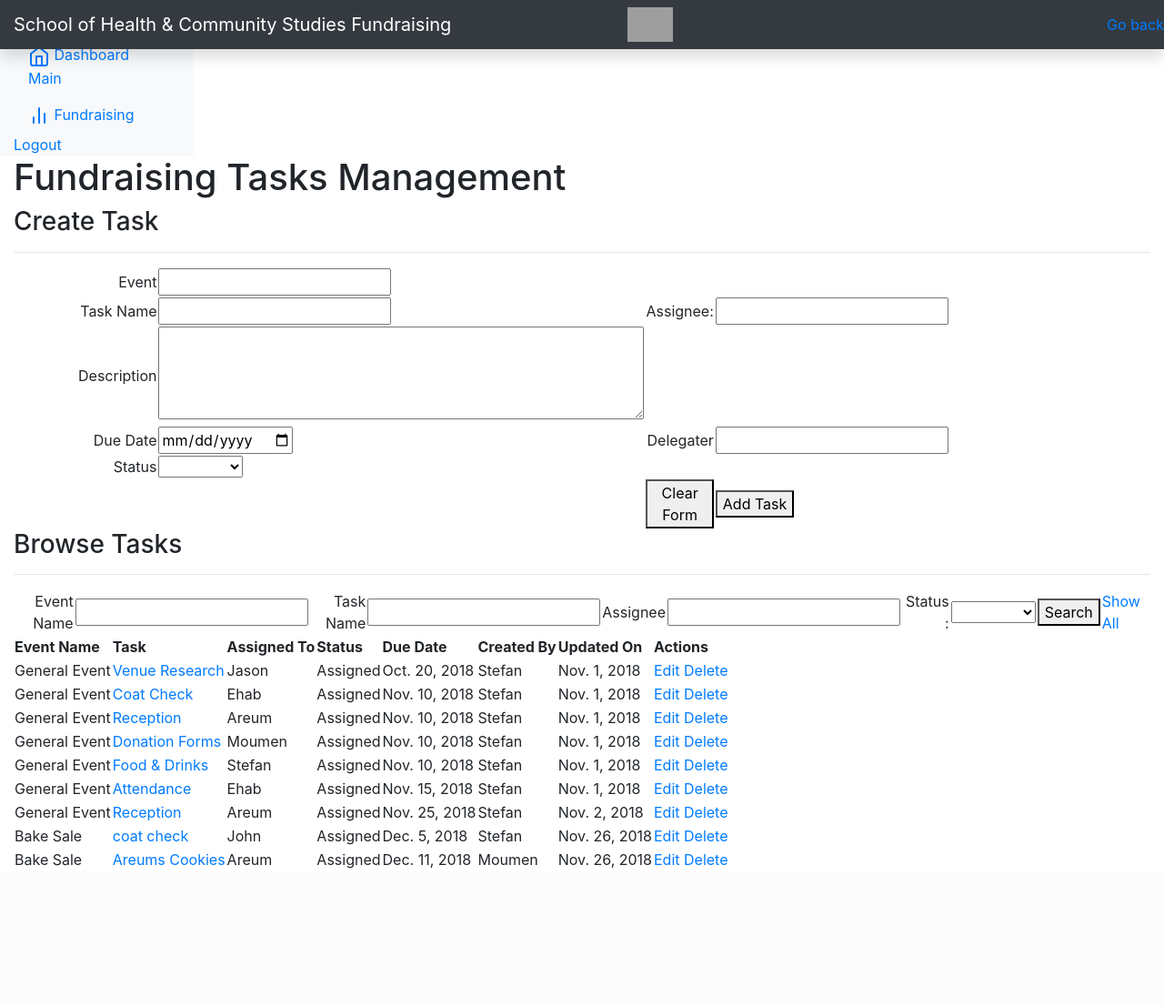
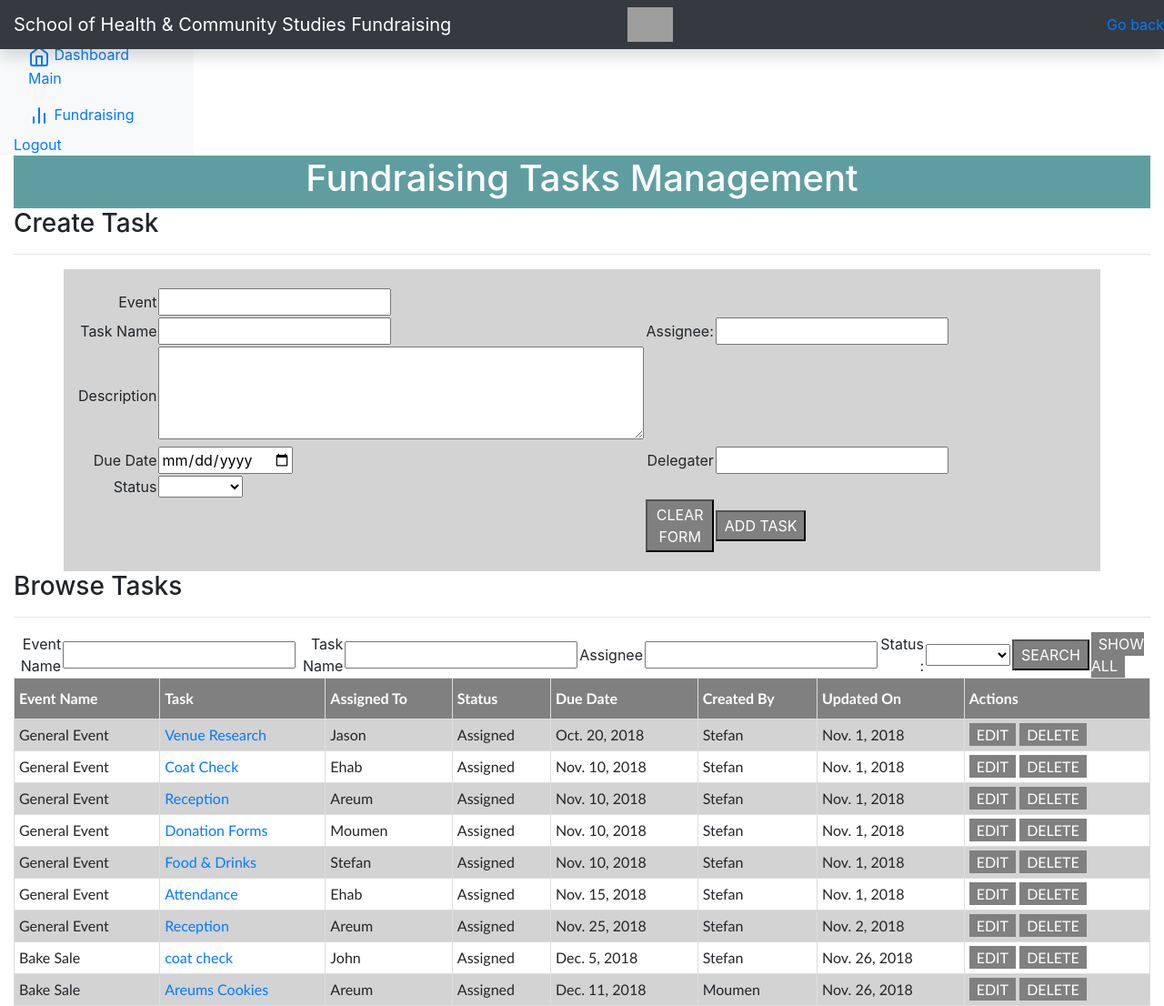
Before and after one commit to hobachi/ChildYouthFundraiser, a Django app: page / in a window 1280 px wide. Shown: the whole page at 91% size. Before the commit the page ends 955 px from the top, so only its background shows below. Run offline with Django 3.2, Linux system fonts and the light colour scheme; a user stored in the database is signed in; data comes from the database, SQL or seed files in the repository; both versions use the stored data as it was after the commit; some libraries are stand-ins or nearby versions; grey boxes are pictures that could not be loaded.

Commit message:
https://github.com/hobachi/ChildYouthFundraiser

```diff
--- a/tasksapp/templates/index.html
+++ b/tasksapp/templates/index.html
@@ -8,9 +8,95 @@
 <p></p>
 
 {% load static %}
-<html lang="en">
 <head>
+<style>
+        body {
+            font-family: Arial, Helvetica, sans-serif;
+        }
+        header {
+            background-color: CadetBlue;
+            padding: 1px;
+            text-align: center;
+            font-size: 15px;
+            color: white;
+        }
+        .container {
+            background-color: lightgrey;
+            padding: 20px;
+        }
+        #tasks {
+            font-family: "Trebuchet MS", Arial, Helvetica, sans-serif;
+            /*border-collapse: collapse;*/
+            width: 100%;
+        }
 
+        #tasks td, #tasks th {
+            border: 1px solid #ddd;
+            padding: 5px;
+        }
+
+        #tasks tr:nth-child(even){background-color: lightgrey;}
+
+        #tasks th {
+            padding-top: 10px;
+            padding-bottom: 10px;
+            text-align: left;
+            background-color: grey;
+            color: white;
+        }
+
+        .content {
+            background-color: white;
+            width: 80%;
+            border: 1px solid #888;
+            padding: 20px;
+            margin: auto;
+        }
+
+        .modal {
+            left: 0;
+            top: 0;
+            display: none;
+            width: 100%;
+            height: 100%;
+            overflow: auto;
+            background-color: rgb(0,0,0);
+            background-color: rgba(0,0,0,0.4);
+            padding-top: 100px;
+            position: fixed;
+            z-index: 1;
+        }
+        .exit {
+            font-weight: bold;
+            color: black;
+            font-size: 30px;
+            float: right;
+
+        }
+
+        .exit:hover,
+        .exit:focus {
+            cursor: pointer;
+            text-decoration: none;
+            color: #000;
+        }
+        input:required:focus {
+          border: 1px solid red;
+          outline: none;
+        }
+        .star{color: red}
+        .button{
+          background-color: grey;
+          color: white;
+          padding: 0.2em 0.5em;
+          text-decoration: none;
+          text-transform: uppercase;
+        }
+        .button:hover {
+          background-color: #555;
+        }
+
+  </style>
     <meta charset="utf-8">
     <meta name="viewport" content="width=device-width, initial-scale=1.0">
     <title>CodeUrrs</title>
```
Also changed, not shown: tasksapp/templates/update.html (+88 -1 lines), db.sqlite3.
